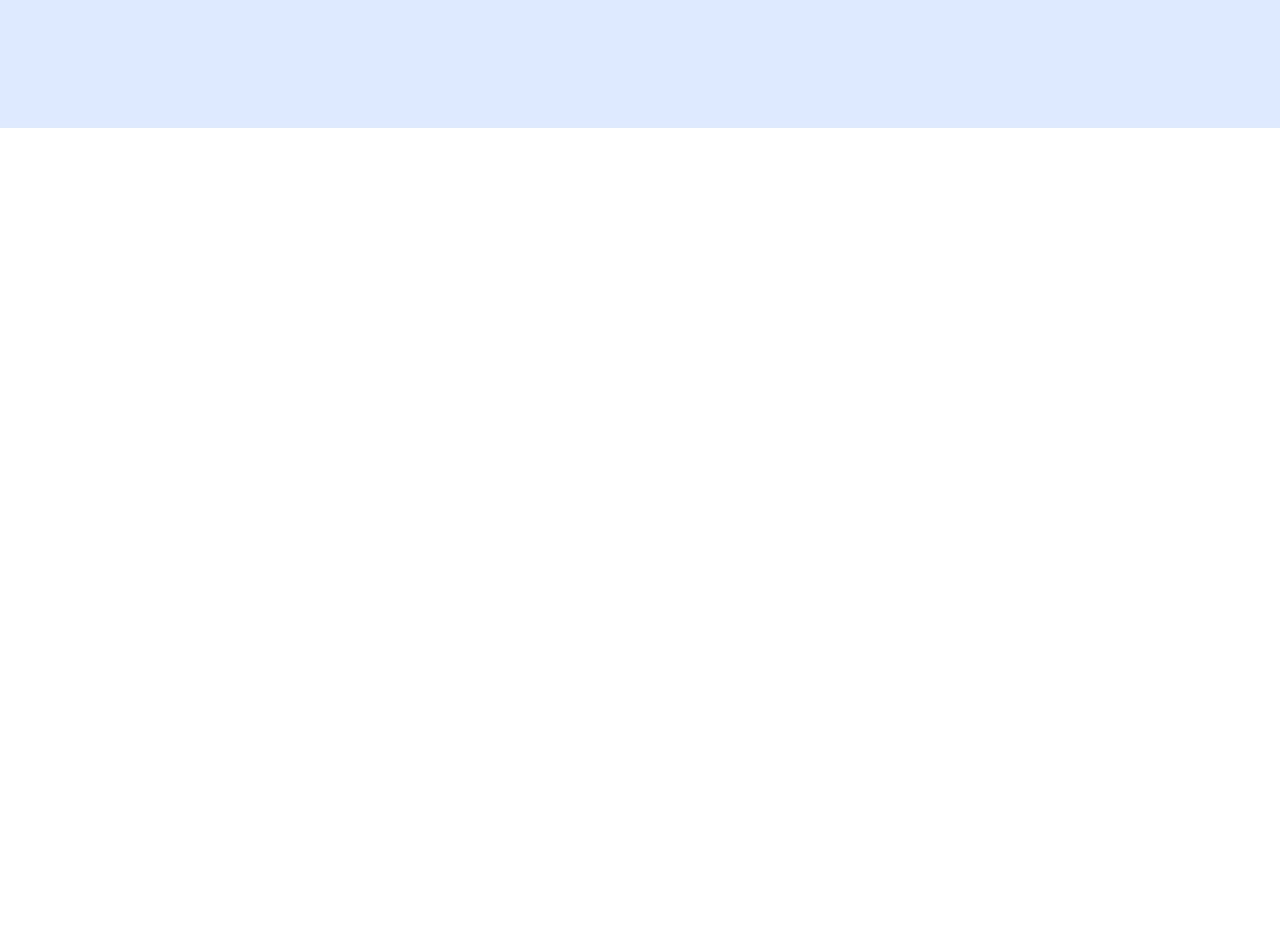
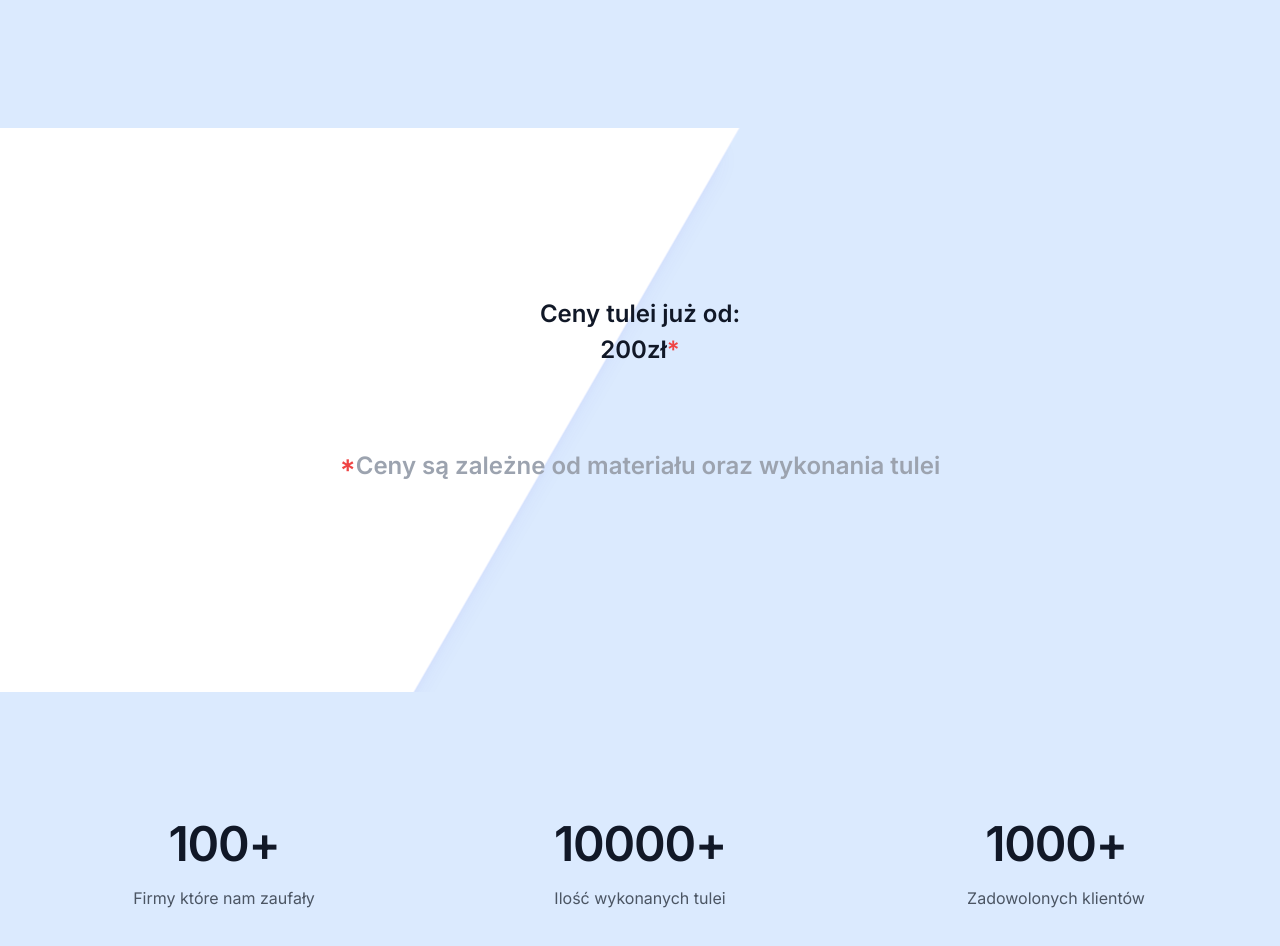
Before and after one commit to Brylson123/NextJS-Gregorius, a Next.js app: page / in a window 1280 px wide. Shown: the part 664-1610 px from the top of the page. Before the commit the page ends 800 px from the top, so only its background shows below. Built offline with nearby package versions, Linux system fonts and the light colour scheme.

Commit message:
feat: add pricing section

```diff
--- /dev/null
+++ b/src/app/components/Pricing/Pricing.tsx
@@ -0,0 +1,24 @@
+export function Pricing() {
+    return (
+        <div className="relative isolate overflow-hidden bg-blue-100 px-6 py-24 sm:py-32 lg:px-8">
+            <div
+                className="absolute inset-0 -z-10 bg-[radial-gradient(45rem_50rem_at_top,theme(blue),white)] opacity-20"/>
+            <div
+                className="absolute inset-y-0 right-1/2 -z-10 mr-16 w-[200%] origin-bottom-left skew-x-[-30deg] bg-white shadow-xl shadow-indigo-600/10 ring-1 ring-indigo-50 sm:mr-28 lg:mr-0 xl:mr-16 xl:origin-center"/>
+            <div className="mx-auto max-w-2xl lg:max-w-4xl">
+                <div className="mt-10">
+                    <div className="text-center text-xl font-semibold leading-8 text-gray-900 sm:text-2xl sm:leading-9">
+                        <h1>
+                            Ceny tulei już od:
+                        </h1>
+                        <p>
+                            200zł<span className="text-red-500">*</span>
+                        </p>
+                        <p className="text-gray-400 my-20"><span className="text-red-500">*</span>Ceny są zależne od
+                            materiału oraz wykonania tulei</p>
+                    </div>
+                </div>
+            </div>
+        </div>
+    )
+}
--- /dev/null
+++ b/src/app/components/Stats/Stats.tsx
@@ -0,0 +1,52 @@
+"use client";
+
+import {useSpring, animated} from "react-spring";
+import {useState} from "react";
+import {useInView} from "react-intersection-observer";
+
+const stats = [
+    {id: 1, name: 'Firmy które nam zaufały', value: 100},
+    {id: 2, name: 'Ilość wykonanych tulei', value: 10000},
+    {id: 3, name: 'Zadowolonych klientów', value: 1000},
+]
+
+function Count({n}: { n: number }) {
+    const [displayAnimation, setDisplayAnimation] = useState(false);
+    const {ref, inView} = useInView({});
+
+    const {number} = useSpring({
+        from: {number: 0},
+        to: {number: displayAnimation || inView ? n : 0},
+        delay: 200,
+        config: {mass: 1, tension: 20, friction: 10},
+    });
+
+    if (inView && !displayAnimation) {
+        setDisplayAnimation(true);
+    }
+
+    return (
+        <animated.span ref={ref}>
+            {number.to((n) => n.toFixed(0))}
+        </animated.span>
+    );
+}
+
+export default function Stats() {
+    return (
+        <div className="bg-blue-100 py-24 sm:py-32">
+            <div className="mx-auto max-w-7xl px-6 lg:px-8">
+                <dl className="grid grid-cols-1 gap-x-8 gap-y-16 text-center lg:grid-cols-3">
+                    {stats.map((stat) => (
+                        <div key={stat.id} className="mx-auto flex max-w-xs flex-col gap-y-4">
+                            <dt className="text-base leading-7 text-gray-600">{stat.name}</dt>
+                            <dd className="order-first text-3xl font-semibold tracking-tight text-gray-900 sm:text-5xl">
+                                <Count n={stat.value}/>+
+                            </dd>
+                        </div>
+                    ))}
+                </dl>
+            </div>
+        </div>
+    );
+}
--- a/src/app/page.tsx
+++ b/src/app/page.tsx
@@ -1,11 +1,15 @@
 import Nav from "@/app/components/Nav/Nav";
 import Header from "@/app/components/Header/Header";
+import Stats from "@/app/components/Stats/Stats";
+import {Pricing} from "@/app/components/Pricing/Pricing";
 
 export default function Home() {
     return (
         <div>
             <Nav/>
             <Header/>
+            <Pricing/>
+            <Stats/>
         </div>
     )
 }
```
